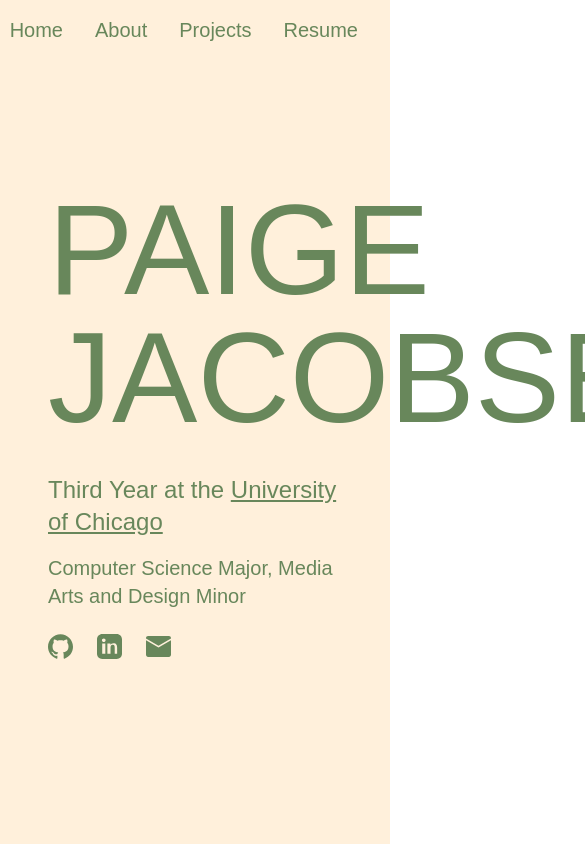
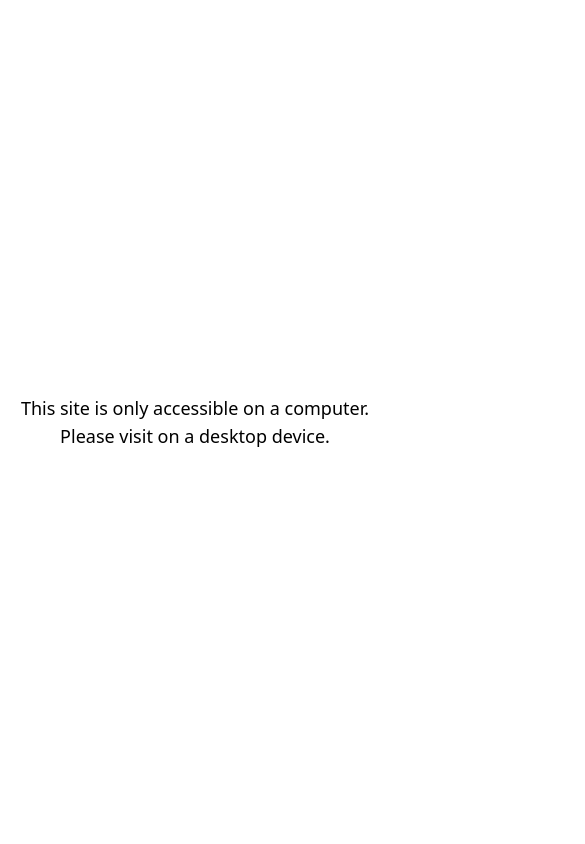
Before and after one commit to pjacobsen1/paige-jacobsen-website, a Next.js app: page / in a window 390 px wide. Shown: the top 844 px of the page, 585 px wide, since content can reach past the window. Built offline with nearby package versions, Linux system fonts and the light colour scheme; a web font is replaced by a local one.

Commit message:
screen size

```diff
--- a/app/about/page.tsx
+++ b/app/about/page.tsx
@@ -1,6 +1,6 @@
 "use client";
 
-import { Truculenta, Fredericka_the_Great, Keania_One } from 'next/font/google'
+import { Truculenta, Fredericka_the_Great} from 'next/font/google'
 import {
   DraggableCardBody,
   DraggableCardContainer,
--- a/app/page.tsx
+++ b/app/page.tsx
@@ -1,4 +1,6 @@
+"use client";
 import { Truculenta, Fredericka_the_Great } from 'next/font/google'
+import { useState, useEffect } from "react";
 
 const fredericka = Fredericka_the_Great({
   weight: '400',
@@ -11,6 +13,24 @@ const truculenta = Truculenta({
 })
 
 export default function Page() {
+    const [isMobile, setIsMobile] = useState(false);
+
+    useEffect(() => {
+        if (window.innerWidth < 1024) {
+        setIsMobile(true);
+        }
+    }, []);
+
+    if (isMobile) {
+        return (
+        <div className="h-screen flex items-center justify-center text-center p-4">
+            <p className="text-lg sm:text-xl">
+            This site is only accessible on a computer. Please visit on a desktop device.
+            </p>
+        </div>
+        );
+    }
+
     return (
         <div>
 
```
Lines whose indentation alone changed are shown as unchanged.
